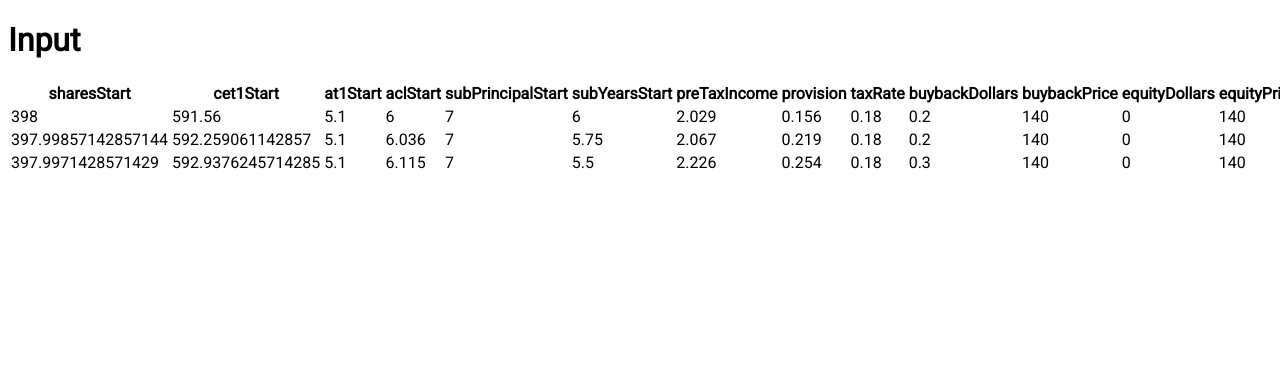
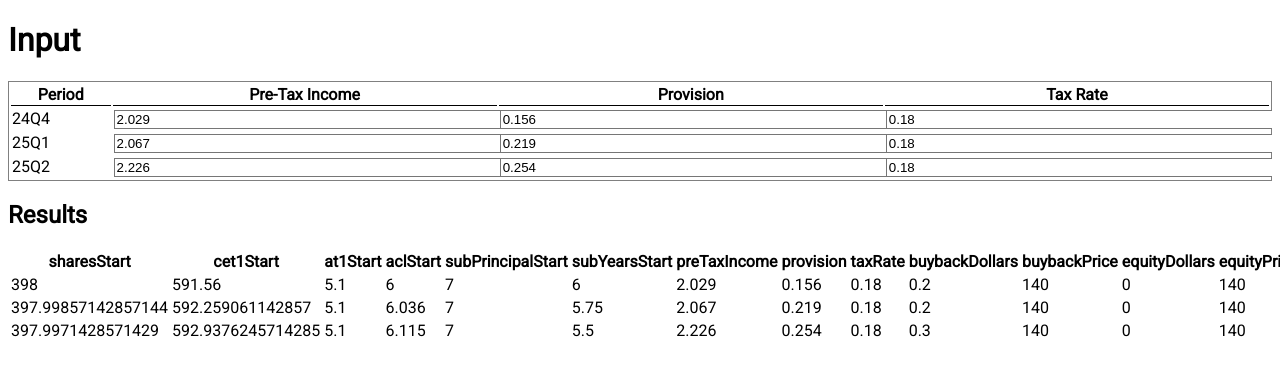
Before and after one commit to jrohan-16/jrohan-16.github.io, a SvelteKit app: page /input in a window 1280 px wide. Shown: the top 376 px of the page. Built offline with nearby package versions, Linux system fonts and the light colour scheme.

Commit message:
Update +page.svelteAdd interactive inputs to Input page

```diff
--- a/src/routes/input/+page.svelte
+++ b/src/routes/input/+page.svelte
@@ -1,19 +1,59 @@
 <script lang="ts">
 import { onMount } from 'svelte';
-  import { runModel } from '$lib/api';
+import { baseScenario } from '$lib/api';
+import { recalc } from '$lib/engine';
 import DataTable from '$lib/components/DataTable.svelte';
 
+type PeriodRow = typeof baseScenario[number];
+
+// Clone baseScenario so user inputs don't mutate original constant
+let scenario: PeriodRow[] = JSON.parse(JSON.stringify(baseScenario)) as PeriodRow[];
+
+// Data for output and columns for DataTable
 let data: any[] = [];
 let columns: { accessorKey: string }[] = [];
 
-  onMount(async () => {
-    const result = await runModel();
-    data = result.data;
-    columns = result.schema.fields.map((f: { name: string }) => ({ accessorKey: f.name }));
+function updateResults() {
+    const result = recalc(scenario as any);
+    data = result as any[];
+    columns = Object.keys(result[0] ?? {}).map((name) => ({ accessorKey: name }));
+}
+
+onMount(() => {
+    updateResults();
 });
 </script>
 
 <div class="p-6 bg-gray-bg">
     <h1 class="text-xl font-semibold mb-4">Input</h1>
+    <div class="overflow-x-auto mb-6">
+        <table class="min-w-full border border-gray-300">
+            <thead class="bg-gray-100">
+                <tr>
+                    <th class="px-2 py-1 border-b">Period</th>
+                    <th class="px-2 py-1 border-b">Pre-Tax Income</th>
+                    <th class="px-2 py-1 border-b">Provision</th>
+                    <th class="px-2 py-1 border-b">Tax Rate</th>
+                </tr>
+            </thead>
+            <tbody>
+                {#each scenario as row, i}
+                    <tr class="border-b">
+                        <td class="px-2 py-1">{row.period}</td>
+                        <td class="px-2 py-1">
+                            <input type="number" class="w-full border rounded px-1 py-0.5" bind:value={row.preTaxIncome} on:input={updateResults} step="0.001" />
+                        </td>
+                        <td class="px-2 py-1">
+                            <input type="number" class="w-full border rounded px-1 py-0.5" bind:value={row.provision} on:input={updateResults} step="0.001" />
+                        </td>
+                        <td class="px-2 py-1">
+                            <input type="number" class="w-full border rounded px-1 py-0.5" bind:value={row.taxRate} on:input={updateResults} step="0.001" />
+                        </td>
+                    </tr>
+                {/each}
+            </tbody>
+        </table>
+    </div>
+    <h2 class="text-lg font-semibold mb-2">Results</h2>
     <DataTable {data} {columns} />
 </div>
```
Lines whose indentation alone changed are shown as unchanged.
